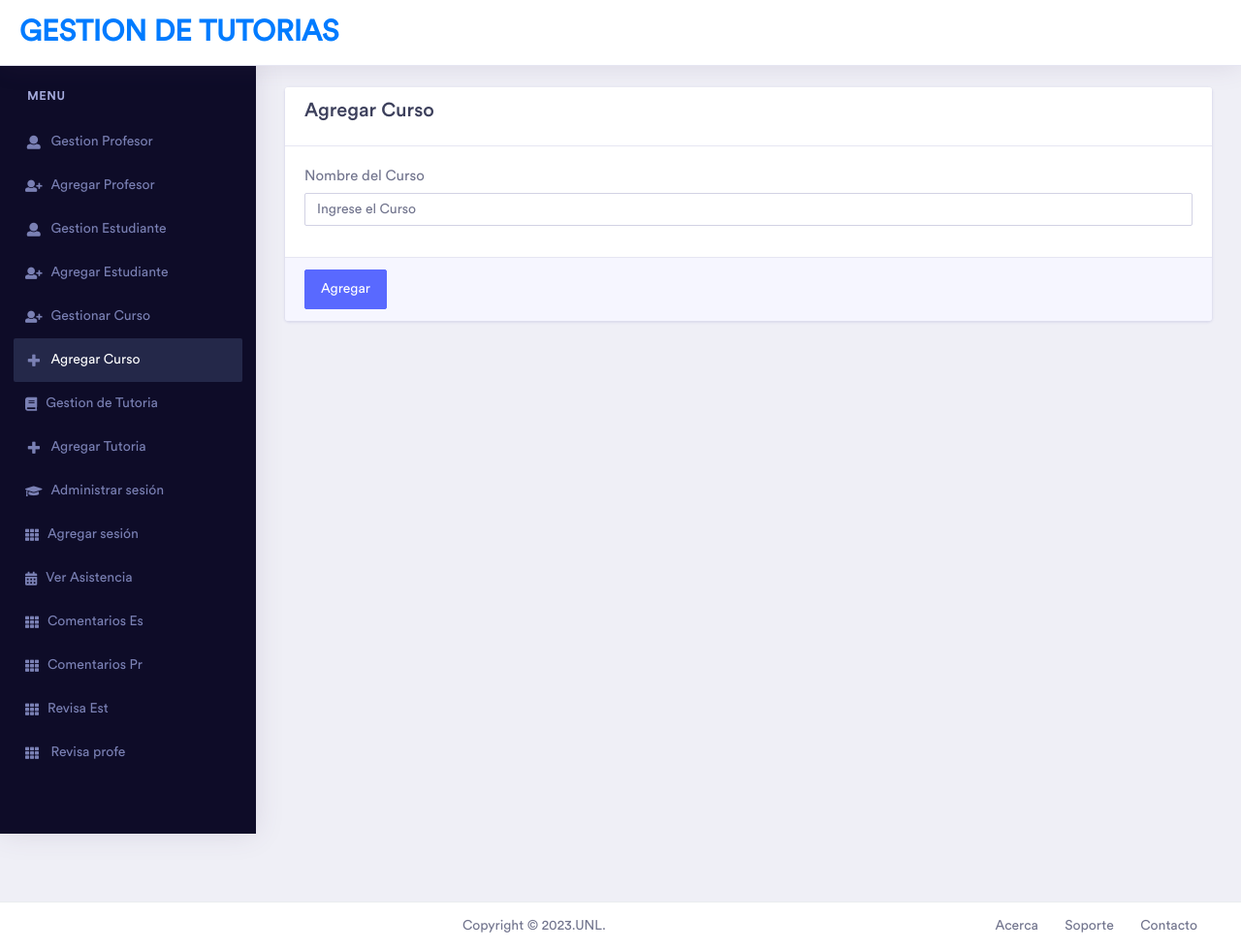
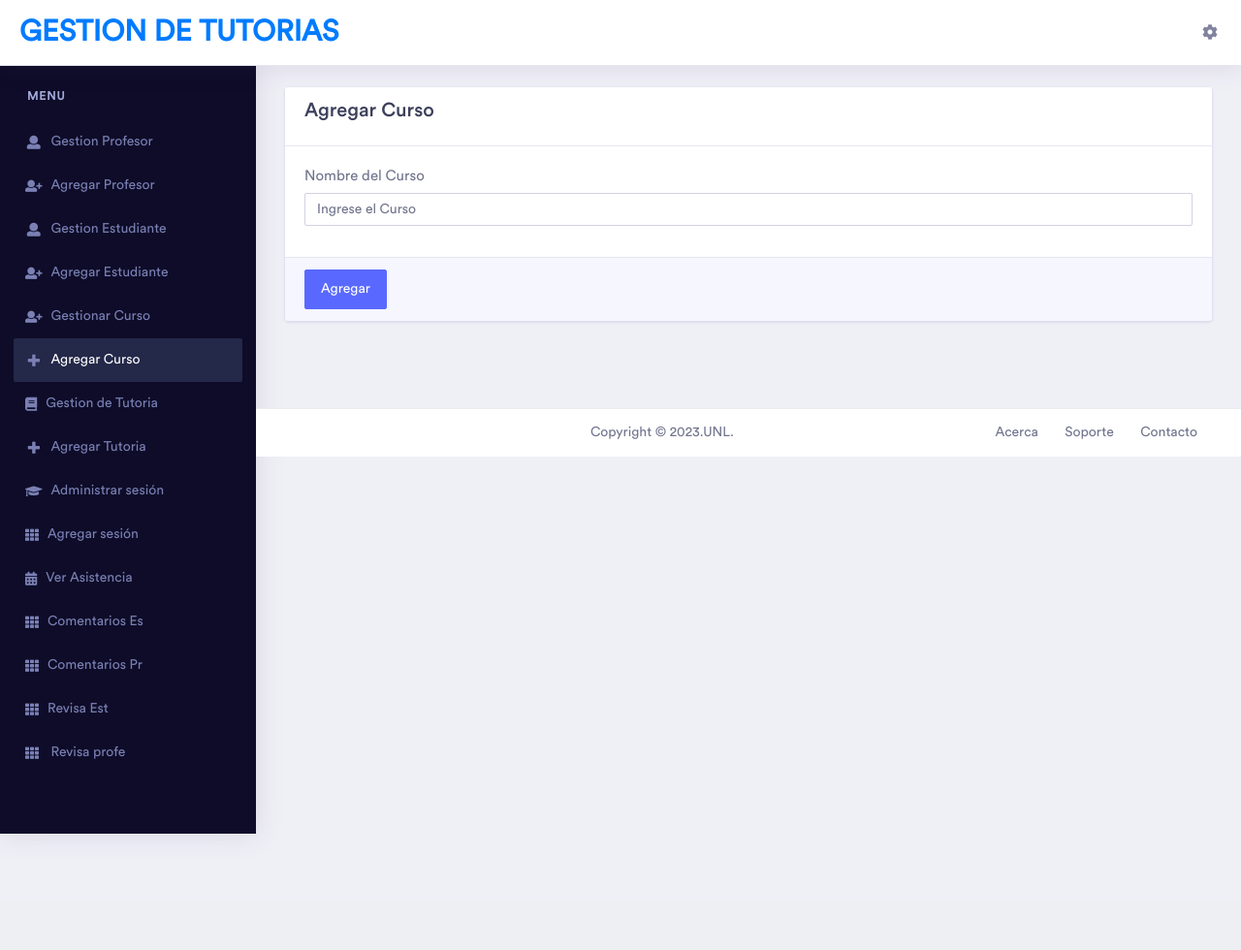
Before and after one commit to jahirxtrap/TutoriasSystemNube, a Django app: page /add_course/ in a window 1280 px wide. Shown: the whole page at 97% size. After the commit the page ends 860 px from the top, so only its background shows below. Run offline with Django 4.2, Linux system fonts and the light colour scheme; some libraries are stand-ins or nearby versions; some web fonts are replaced.

Commit message:
mas arreglos de plantilla

```diff
--- a/SistemaTutorias/templates/hod_template/base_template.html
+++ b/SistemaTutorias/templates/hod_template/base_template.html
@@ -30,6 +30,17 @@
       <div class="dashboard-header">
           <nav class="navbar navbar-expand-lg bg-white fixed-top">
               <a class="navbar-brand" href="/">Gestion de Tutorias</a>
+              <div class="collapse navbar-collapse " id="navbarSupportedContent">
+                <ul class="navbar-nav ml-auto navbar-right-top">
+                    <li class="nav-item dropdown nav-user">
+                        <a class="nav-link nav-user-img" href="#" id="navbarDropdownMenuLink2" data-toggle="dropdown" aria-haspopup="true" aria-expanded="false"><i class="fas fa-cog mr-1"></i></a>
+                        <div class="dropdown-menu dropdown-menu-right nav-user-dropdown" aria-labelledby="navbarDropdownMenuLink2">
+                            <a class="dropdown-item" href="#"><i class="fas fa-cog mr-2"></i>Configuraciones</a>
+                            <a class="dropdown-item" href="#"><i class="fas fa-power-off mr-2"></i>Cerrar sesión</a>
+                        </div>
+                    </li>
+                </ul>
+            </div>
           </nav>
       </div>
       <!-- end navbar -->
--- a/SistemaTutorias/templates/hod_template/edit_course_template.html
+++ b/SistemaTutorias/templates/hod_template/edit_course_template.html
@@ -17,6 +17,7 @@
                             <!-- form start -->
                             <form role="form" method="POST" action="{% url 'edit_course_save' %}">
                                 {% csrf_token %}
+
                                         {% comment %} Display Messages {% endcomment %}
                                         {% if messages %}
                                         <div class="form-group">
@@ -61,6 +62,4 @@
                     </div>
                 </div>
             </div>
-          </div>
-
 {% endblock %}
--- a/SistemaTutorias/templates/hod_template/footer.html
+++ b/SistemaTutorias/templates/hod_template/footer.html
@@ -14,3 +14,4 @@
       </div>
     </div>
   </div>
+</div>
--- a/SistemaTutorias/templates/hod_template/manage_course_template.html
+++ b/SistemaTutorias/templates/hod_template/manage_course_template.html
@@ -6,7 +6,6 @@
         <div class="dashboard-wrapper">
             <div class="dashboard-ecommerce">
                 <div class="container-fluid dashboard-content">
-
                     <a class="btn btn-primary" href="{% url 'add_course' %}" role="button">+ Agregar Curso</a> <br/>&nbsp;
 
                     {% if messages %}
```
Also changed, not shown: SistemaTutorias/templates/hod_template/add_course_template.html (+1 -7 lines), db.sqlite3. Lines whose indentation alone changed are shown as unchanged.
